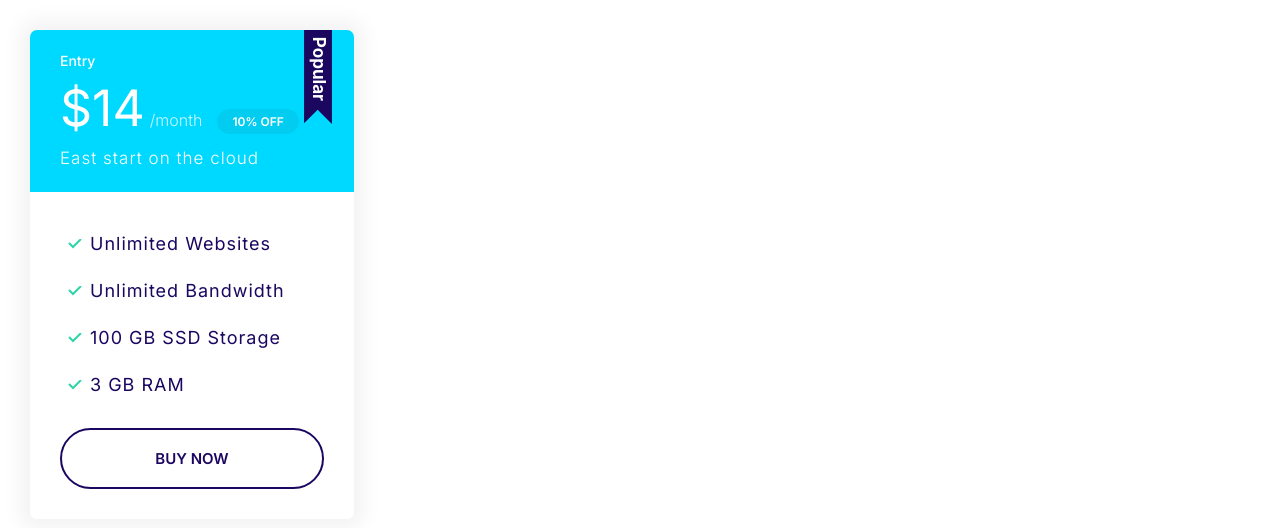
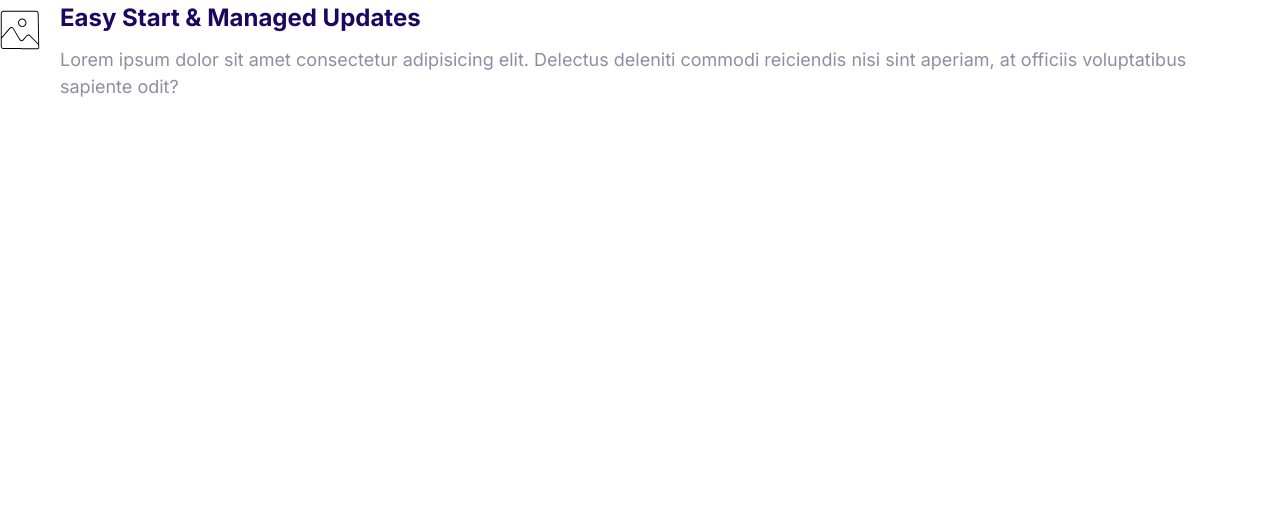
Before and after one commit to DelwoA/MoshifyCloudHosting, a plain HTML site: page index.html in a window 1280 px wide. Drawn offline with Linux system fonts and the light colour scheme.

Commit message:
Build the media object component.

```diff
--- a/css/styles.css
+++ b/css/styles.css
@@ -365,3 +365,20 @@ a {
     font-size: 1.7rem;
   }
 }
+
+/* Media */
+.media {
+  display: flex;
+}
+
+.media__title {
+  margin-top: 0;
+}
+
+.media__body {
+  margin: 0 2rem;
+}
+
+.media__image {
+  margin-top: 1rem;
+}
--- a/index.html
+++ b/index.html
@@ -14,26 +14,19 @@
     <link rel="stylesheet" href="css/styles.css" />
   </head>
   <body>
-    <div style="width: 30%; padding: 3rem">
-      <div class="plan plan--popular">
-        <div class="card card--secondary">
-          <header class="card__header">
-            <h3 class="plan__name">Entry</h3>
-            <span class="plan__price">$14</span>
-            <span class="plan__billing-cycle">/month</span>
-            <span class="badge badge--secondary badge--small">10% OFF</span>
-            <span class="plan__description">East start on the cloud</span>
-          </header>
-          <div class="card__body">
-            <ul class="list list--tick">
-              <li class="list__item">Unlimited Websites</li>
-              <li class="list__item">Unlimited Bandwidth</li>
-              <li class="list__item">100 GB SSD Storage</li>
-              <li class="list__item">3 GB RAM</li>
-            </ul>
-            <button class="btn btn--outline btn--block">Buy Now</button>
-          </div>
-        </div>
+    <div class="media">
+      <div class="media__image">
+        <svg class="icon icon--primary">
+          <use xlink:href="images/sprite.svg#snap"></use>
+        </svg>
+      </div>
+      <div class="media__body">
+        <h3 class="media__title">Easy Start & Managed Updates</h3>
+        <p>
+          Lorem ipsum dolor sit amet consectetur adipisicing elit. Delectus
+          deleniti commodi reiciendis nisi sint aperiam, at officiis
+          voluptatibus sapiente odit?
+        </p>
       </div>
     </div>
   </body>
```
Also changed, not shown: components/media-objects.html (added, +15 -0 lines), 1 other file.
